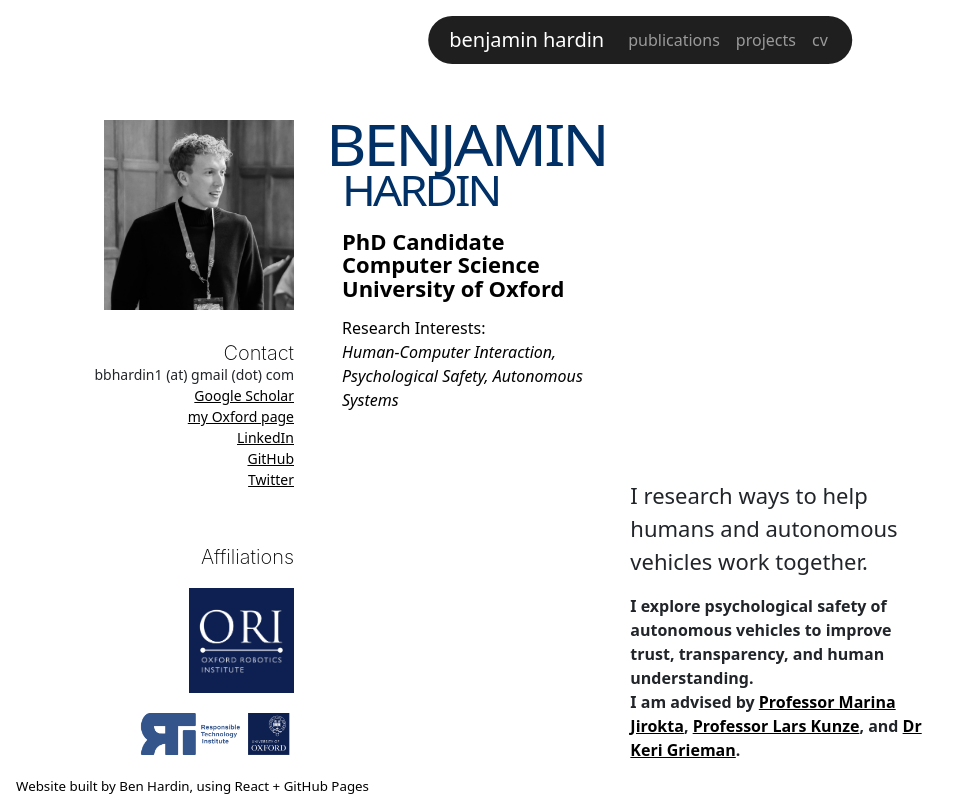
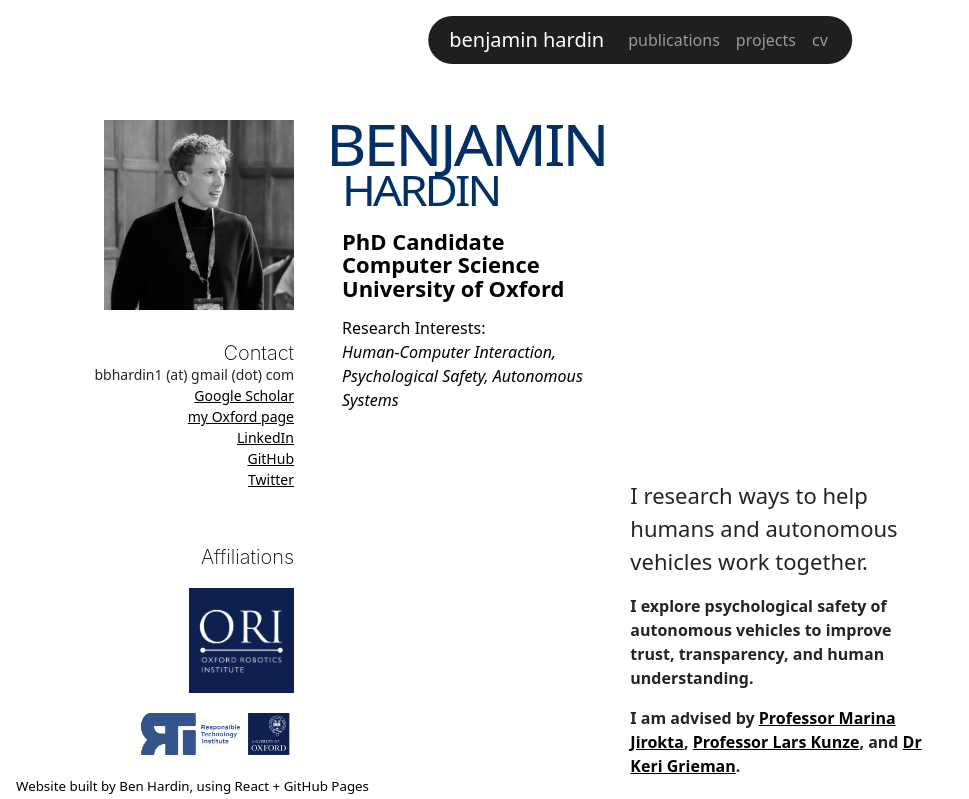
Before and after one commit to bbhardin/bbhardin.github.io, a React (Create React App) app: page / in a window 1280 px wide. Shown: the top 799 px of the page, without its empty margins (0-969 px from the left). Built offline with nearby package versions, Linux system fonts and the light colour scheme; a web font is replaced by a local one.

Commit message:
Updates supervisor formatting

```diff
--- a/src/HomePage.js
+++ b/src/HomePage.js
@@ -242,12 +242,13 @@ export default function HomePage() {
                                         transparency, and human understanding.
                                         <br></br>
 
-                                        I am advised by <a className="subtleLink"
+                                        <div  style={{paddingTop: "1rem"}}>I am advised by <a className="subtleLink"
                                                            href="https://www.cs.ox.ac.uk/people/marina.jirotka/">Professor
                                         Marina Jirokta</a>,   <a
                                         className="subtleLink" href="https://people.uwe.ac.uk/Person/LarsKunze">Professor
                                         Lars Kunze</a>, and <a
                                         className="subtleLink" href="https://www.oxford-aiethics.ox.ac.uk/keri-grieman">Dr Keri Grieman</a>.
+                                        </div>
                                     </div>
 
                                     {/*<div style={{fontSize: 22, fontWeight: "", paddingTop: "4rem"}}>*/}
```
